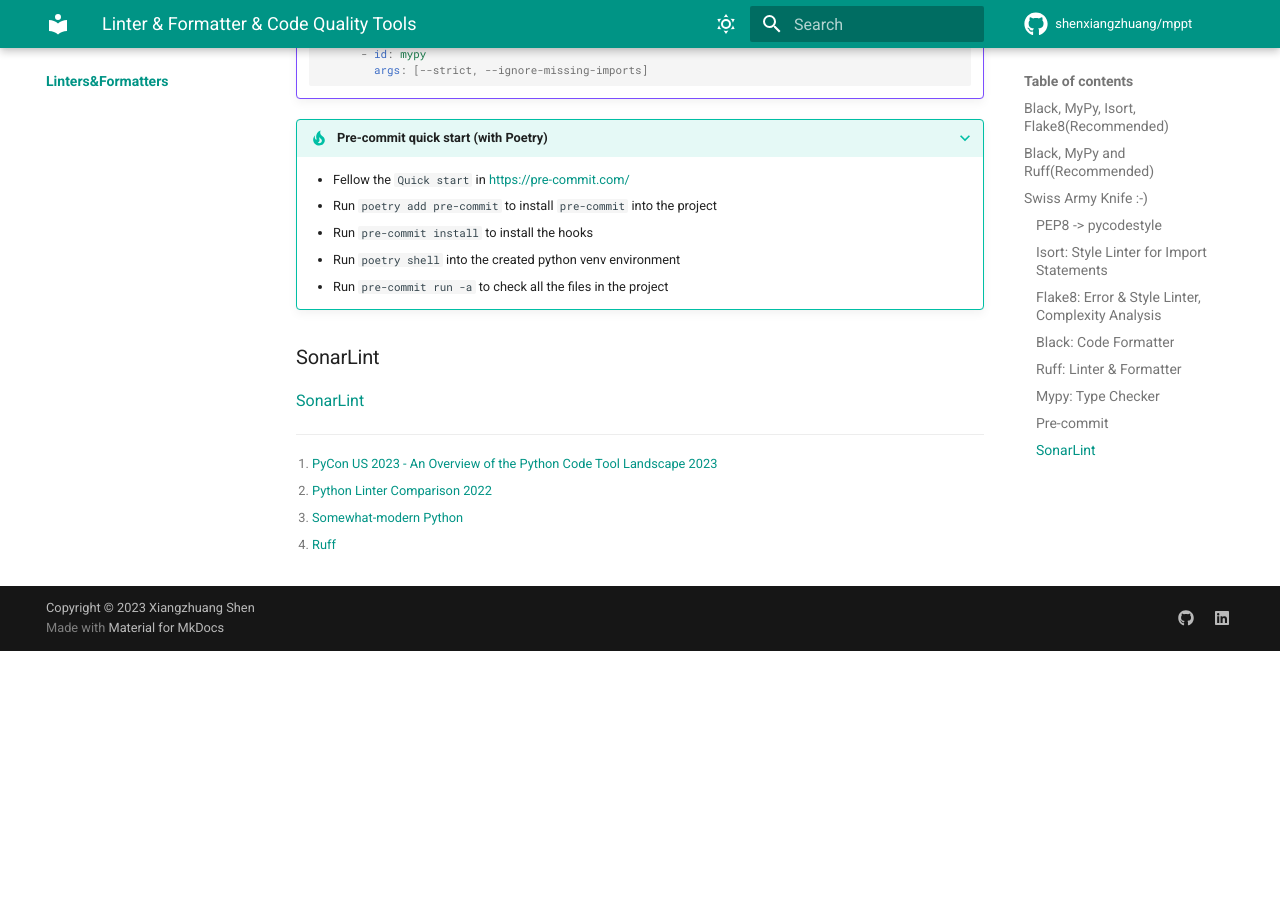
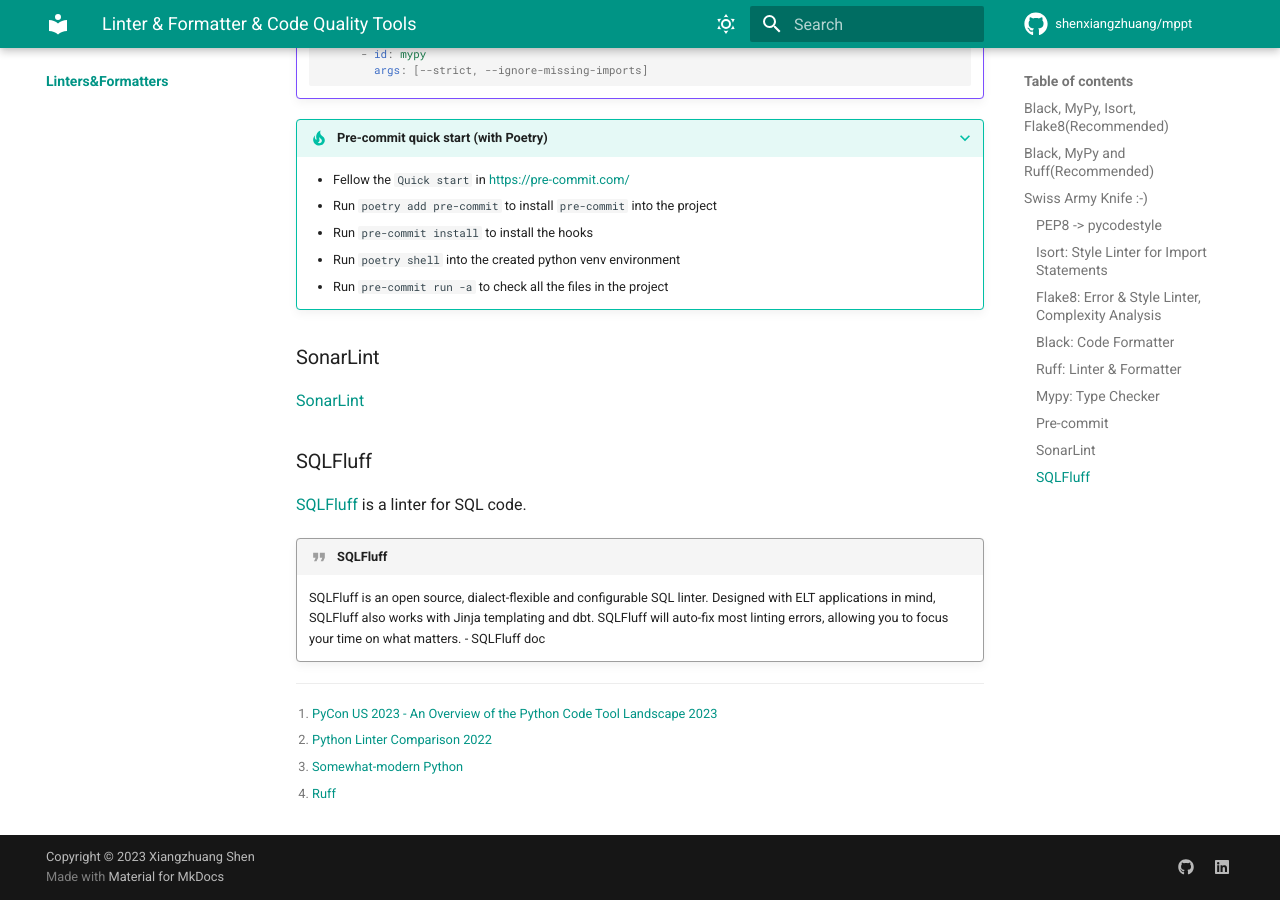
Before and after one commit to shenxiangzhuang/mppt, an MkDocs documentation site: the page built from docs/linter/index.md, in a window 1280 px wide and 900 px high, scrolled down 5091 px. Built offline with MkDocs 1.6.1 and Material for MkDocs 9.7.7, drawn with Linux system fonts in a browser that asks for light colours; comment, search, counter and statistics services are not loaded; before the commit the page ends 5742 px from its top, so only the background shows below that.

Commit message:
Add/sqlruff (#58)
* add: SQLFluff

```diff
--- a/docs/linter/index.md
+++ b/docs/linter/index.md
@@ -286,7 +286,14 @@ Pre-commit can be treated as a linter manager, it can manage the linters in the
 ### SonarLint
 [SonarLint](https://www.sonarsource.com/products/sonarlint/)
 
+### SQLFluff
 
+[SQLFluff](https://sqlfluff.com/) is a linter for SQL code.
+
+!!! quote "SQLFluff"
+
+    SQLFluff is an open source, dialect-flexible and configurable SQL linter. Designed with ELT applications in mind, SQLFluff also works with Jinja templating and dbt. SQLFluff will auto-fix most linting errors, allowing you to focus your time on what matters.
+    - SQLFluff doc
 
 [//]: # (footnotes:)
 [^1]: [PyCon US 2023 - An Overview of the Python Code Tool Landscape 2023](https://docs.google.com/presentation/d/1kHK5M4GpB_qSQO3aGbVzUtWaSwqsEaMqikuIeM4VDjk/edit?pli=1#slide=id.g22f3767756a_0_60)
```
Also changed, not shown: CHANGELOG.md (+1 -0 lines).
